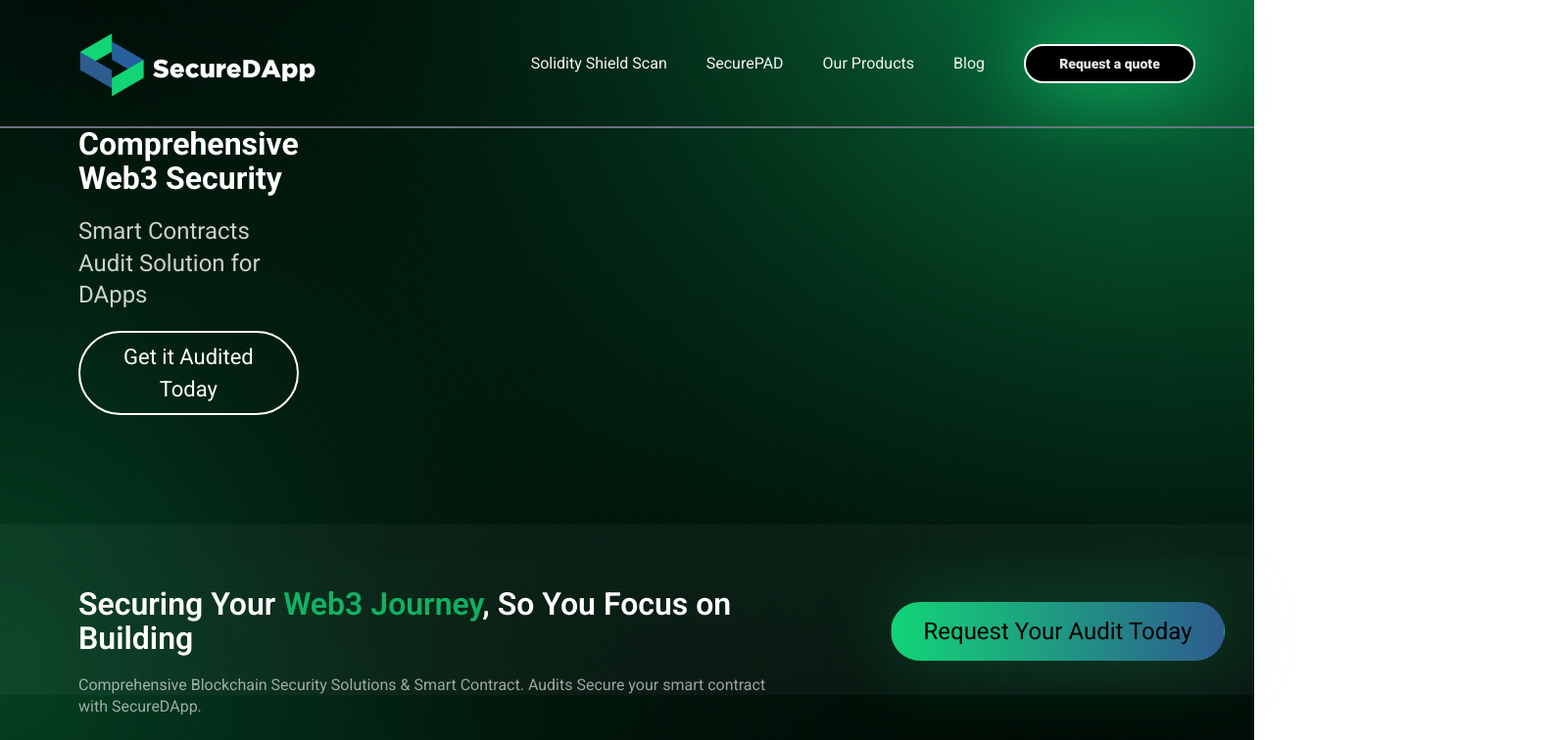
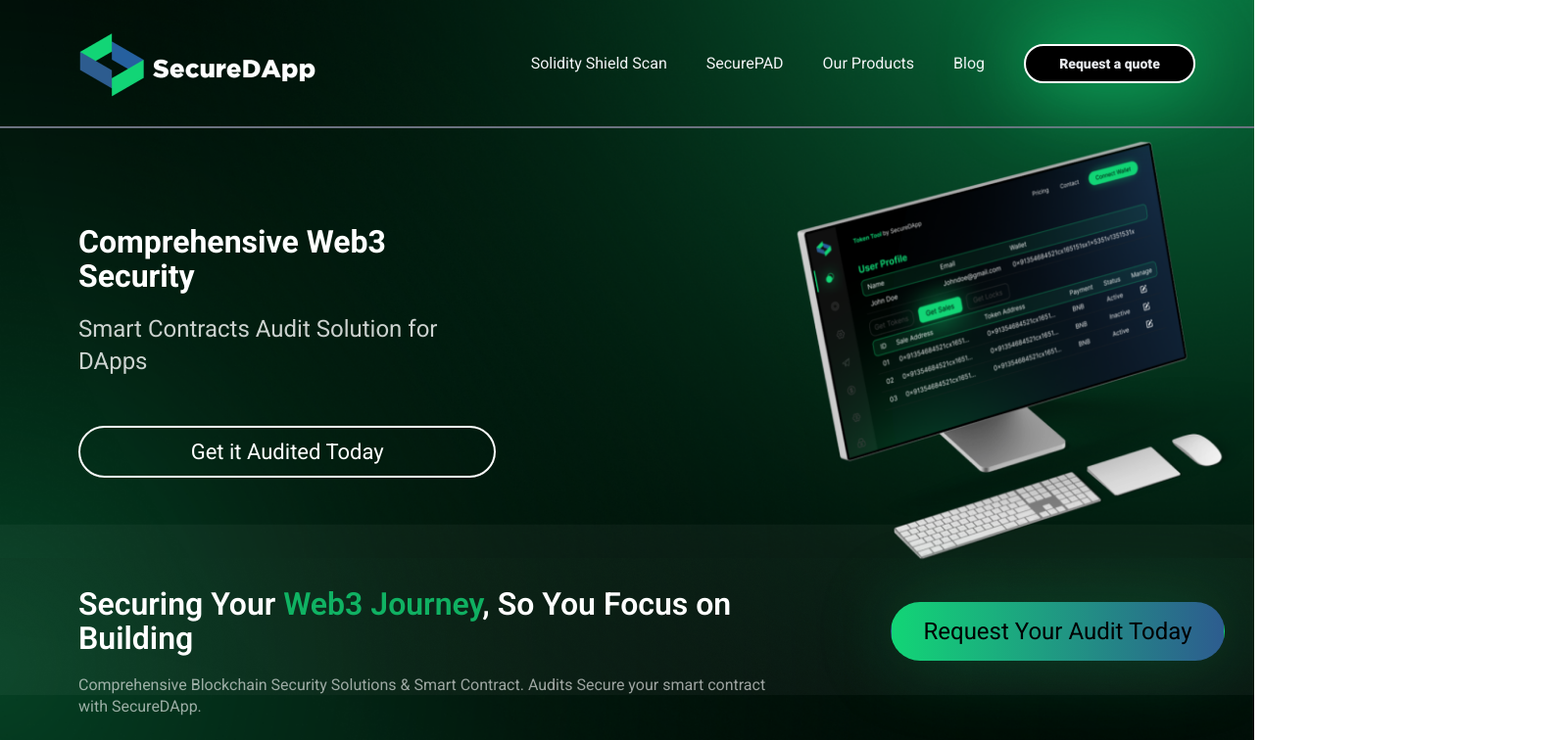
Before and after one commit to securedapp-github/Securedapp_Website, a React (Create React App) app: page / in a window 1280 px wide. Shown: the top 756 px of the page at 98% size, 1585 px wide, since content can reach past the window. Built offline with nearby package versions, Linux system fonts and the light colour scheme.

Commit message:
res checked

```diff
--- a/src/components/Launch.jsx
+++ b/src/components/Launch.jsx
@@ -16,15 +16,14 @@ const Launch = () => {
   return (
     <>
       <div
-        className=" md:pt-[30px] pt-[130px] lg:h-[570px] hero lg:pb-0      "
+        className=" md:pt-[30px] pt-[60px] lg:h-[570px] hero lg:pb-0      "
         style={{
           background:
             " radial-gradient(10% 40% 50.00% at 10% 40% 50.00%, rgba(18, 213, 118, 0.31) 0%, rgba(0, 0, 0, 0.00) 100%) ",
         }}
       >
-        <div className=" flex lg:flex-row flex-col-reverse">
         <div className="flex lg:flex-row md:flex-row lg:justify-start  md:pt-[100px] md:px-[0px] p-[20px] mb-[0px] w-full  flex-col-reverse">
-            <div className=" flex flex-col justify-start lg:mx-[80px] mx-[10px]">
+          <div className=" flex flex-col justify-start lg:ml-[80px] lg:mt-[100px] mt-[50px]">
             <Heading content="Comprehensive Web3 Security    " />
             <div className="text-white py-5 text-[24px] font-normal font-sans leading-[135%] text-opacity-80">
               Smart Contracts Audit Solution for DApps
@@ -33,13 +32,12 @@ const Launch = () => {
               onClick={() => {
                 setShowModal(true);
               }}
-                className="px:mt-[30px] rounded-full py-2 px-7 border border-[2px] border-white text-white text-center font-sans md:text-[22px] text-xl font-normal leading-normal"
+              className="lg:mt-[30px] rounded-full py-2 px-7 border border-[2px] border-white text-white text-center font-sans md:text-[22px] text-xl font-normal leading-normal"
             >
               Get it Audited Today
             </button>
           </div>
-          </div>
-          <div className="lg:mx-[600px] mx-[10px] lg:mt-[100px] mt-[30px]">
+          <div className="lg:ml-[300px] lg:mt-[8px] mt-[60px]">
             <img
               src={hero}
               className="lg:w-[492px] lg:h-[445px] w-full h-auto "
@@ -47,6 +45,7 @@ const Launch = () => {
             />
           </div>
         </div>
+
         {/* <div className=" h-[7.04%] w-[85.43%] top-[2.65%] right-[7.14%] bottom-[90.31%] left-[7.43%] text-5xl">
         <img
           className="absolute h-full w-[53.09%] top-[0%] right-[0%] bottom-[0%] left-[46.91%] max-w-full overflow-hidden max-h-full object-cover"
```
Lines whose indentation alone changed are shown as unchanged.
